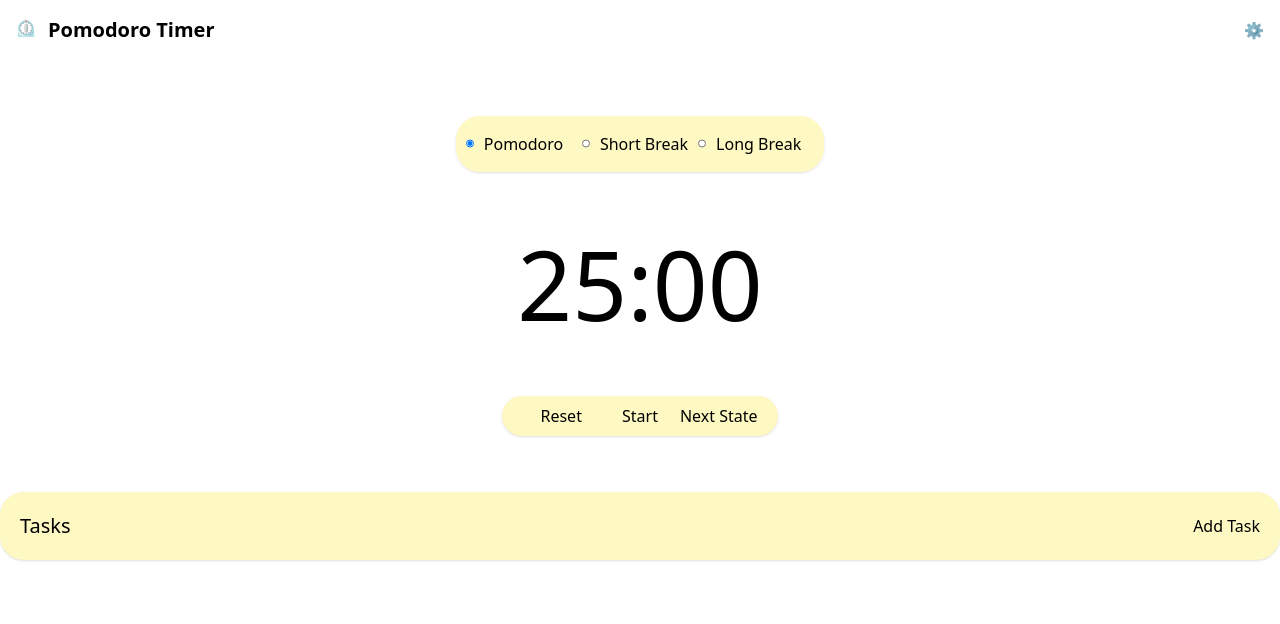
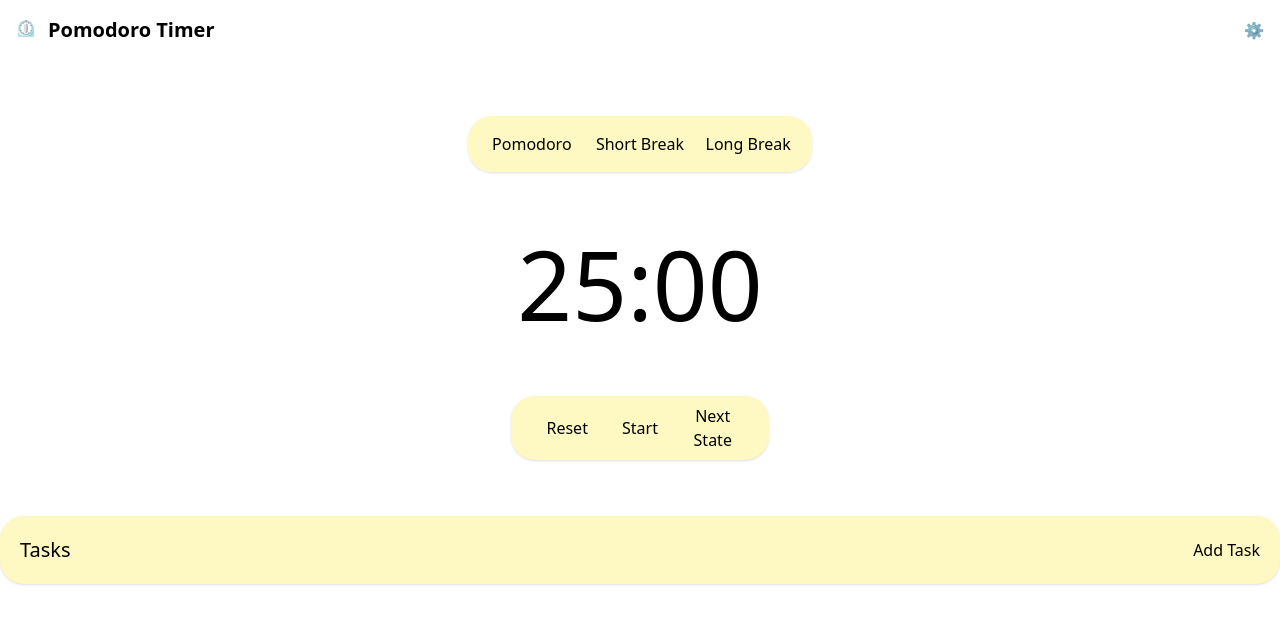
Before and after one commit to jstevenfm/PomodoroTimer-React-Tailwind, a React (Vite) app: page / in a window 1280 px wide. Shown: the top 624 px of the page. Built offline with nearby package versions, Linux system fonts and the light colour scheme.

Commit message:
fix: Remove unnecessary div wrapper for cleaner structure in ButtonRadioStatus component

```diff
--- a/src/assets/components/ui/BtnRadioStatus.jsx
+++ b/src/assets/components/ui/BtnRadioStatus.jsx
@@ -1,10 +1,8 @@
 const ButtonRadioStatus = ({id, text, onClick, defaultChecked }) => {
   return (
     <>
-      <div className="hover:scale-105"> {/* This div is just for styling purposes, you can remove it*/}
-        <input type="radio" id={id} name="status" className="w-2" onClick={onClick} defaultChecked={defaultChecked} />
+        <input type="radio" id={id} name="status" className="hidden" onClick={onClick} defaultChecked={defaultChecked} />
         <label htmlFor={id} className="px-2.5 cursor-pointer text-center hover:scale-105">{text}</label>
-      </div>
     </>
   )
 }
```
